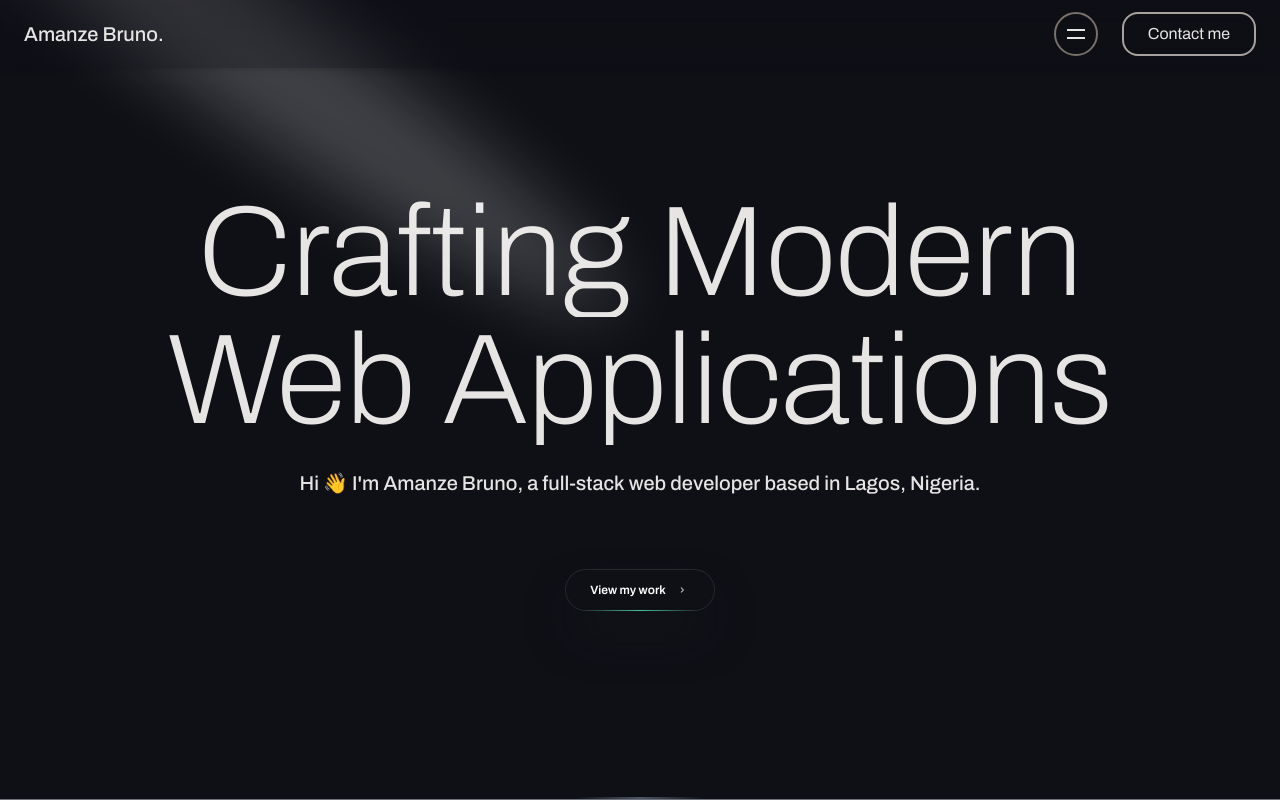
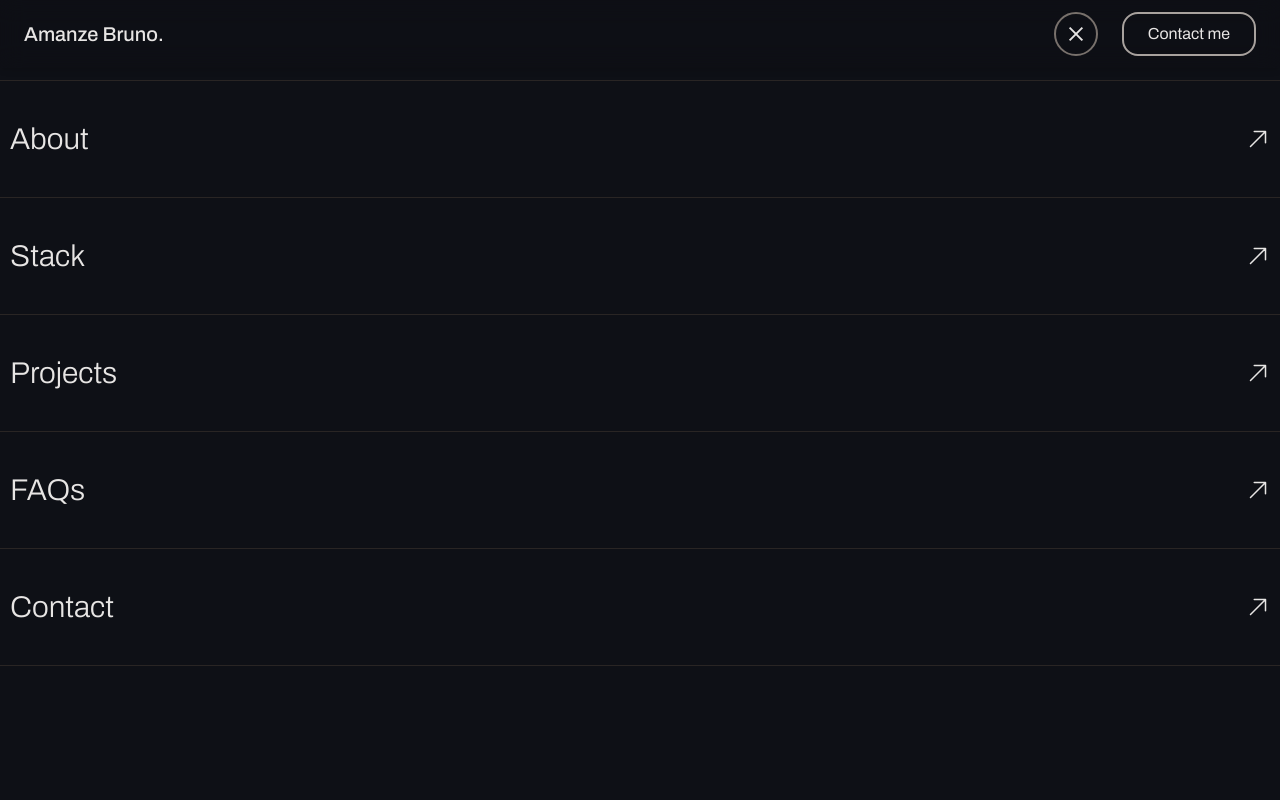
Before and after one commit to amanzecodes/port-v1, a Next.js app: page / in a window 1280 px wide. Both pictures are taken after a click on the element 1075 px from the left and 34 px from the top of the page. Shown: the top 800 px of the page. Built offline with nearby package versions, Linux system fonts and the light colour scheme.

Commit message:
port-v1 complete

```diff
--- a/src/app/components/Header.tsx
+++ b/src/app/components/Header.tsx
@@ -1,8 +1,151 @@
+"use client";
+import { motion, useAnimate } from "framer-motion";
+import { useEffect, useState } from "react";
+
+const navItems = [
+  {
+    label: "About",
+    href: "#about",
+  },
+  {
+    label: "Stack",
+    href: "#stack"
+  },
+  {
+    label: "Projects",
+    href: "#projects",
+  },
+  {
+    label: "FAQs",
+    href: "#faqs",
+  },
+  {
+    label: "Contact",
+    href: "#contact",
+  },
+];
+
 const Header = () => {
+  const [isOpen, setIsOpen] = useState(false);
+  const [topLineScope, topLineAnimate] = useAnimate();
+  const [bottomLineScope, bottomLineAnimate] = useAnimate();
+  const [navScope, navAnimate] = useAnimate()
+
+  useEffect(() => {
+    if (isOpen) {
+      topLineAnimate([
+        [
+          topLineScope.current,
+          {
+            translateY: 4,
+          },
+        ],
+        [
+          topLineScope.current,
+          {
+            rotate: 45,
+          },
+        ],
+      ]);
+      bottomLineAnimate([
+        [
+          bottomLineScope.current,
+          {
+            translateY: -4,
+          },
+        ],
+        [
+          bottomLineScope.current,
+          {
+            rotate: -45,
+          },
+        ],
+      ]);
+      navAnimate(navScope.current, {
+        height: "100%"
+      }, {
+        duration: 0.7
+      })
+    } else {
+      topLineAnimate([
+        [
+          topLineScope.current,
+          {
+            rotate: 0,
+          },
+        ],
+        [
+          topLineScope.current,
+          {
+            translateY: 0,
+          },
+        ],
+      ]);
+      bottomLineAnimate([
+        [
+          bottomLineScope.current,
+          {
+            rotate: 0,
+          },
+        ],
+        [
+          bottomLineScope.current,
+          {
+            translateY: 0,
+          },
+        ],
+      ]);
+      navAnimate(navScope.current, {
+       height: 0
+      },
+    {
+      duration: 0.4
+    })
+    }
+  }, [
+    isOpen,
+    topLineAnimate,
+    topLineScope,
+    bottomLineAnimate,
+    bottomLineScope,
+    navScope,
+    navAnimate
+  ]);
+
   return (
-    <header
-      className={`fixed top-0 left-0 w-full z-30 backdrop-blur-md bg-[#0e1016]/30 shadow-md transition-colors duration-300`}
+    <header>
+      <div className="fixed top-0 left-0 w-full h-0 overflow-hidden bg-[#0e1016] z-30" ref={navScope}>
+        <nav className="mt-20 flex flex-col">
+          {navItems.map(({ label, href }) => (
+            <a
+              href={href}
+              key={label}
+              className="border-t last:border-b border-stone-800 py-10 group/nav-item relative isolate"
+              onClick={() => {setIsOpen(false)}}
             >
+              <div className="container !max-w-full flex items-center justify-between">
+                <span className="text-3xl font-light group-hover/nav-item:pl-4 transition-all duration-500">{label}</span>
+                <svg
+                  xmlns="http://www.w3.org/2000/svg"
+                  fill="none"
+                  viewBox="0 0 24 24"
+                  strokeWidth="1.5"
+                  stroke="currentColor"
+                  className="size-6"
+                >
+                  <path
+                    strokeLinecap="round"
+                    strokeLinejoin="round"
+                    d="m4.5 19.5 15-15m0 0H8.25m11.25 0v11.25"
+                  />
+                </svg>
+              </div>
+              <div className="absolute w-full h-0 bg-[#212531] group-hover/nav-item:h-full transition-all duration-500 bottom-0 -z-10"></div>
+            </a>
+          ))}
+        </nav>
+      </div>
+      <div className="fixed top-0 left-0 w-full z-40 backdrop-blur-md bg-[#0e1016]/30 shadow-md transition-colors duration-300">
         <div className="flex items-center justify-between w-full mx-auto px-4 sm:px-6 py-3">
           <a
             href="/"
@@ -11,7 +154,10 @@ const Header = () => {
             Amanze Bruno.
           </a>
           <div className="flex flex-row gap-6 items-center">
-          <div className="border-2 rounded-full p-2 cursor-pointer hover:bg-[#212531] hover:text-stone-200 transition-all duration-500 border-stone-500 text-stone-200">
+            <div
+              className="border-2 rounded-full p-2 cursor-pointer hover:bg-[#212531] hover:text-stone-200 transition-all duration-500 border-stone-500 text-stone-200"
+              onClick={() => setIsOpen(!isOpen)}
+            >
               <svg
                 xmlns="http://www.w3.org/2000/svg"
                 width="24"
@@ -19,8 +165,28 @@ const Header = () => {
                 viewBox="0 0 24 24"
                 fill="none"
               >
-              <rect x="3" y="15" width="18" height="2" fill="currentColor" />
-              <rect x="3" y="7" width="18" height="2" fill="currentColor" />
+                <motion.rect
+                  x="3"
+                  y="7"
+                  width="18"
+                  height="2"
+                  fill="currentColor"
+                  ref={topLineScope}
+                  style={{
+                    transformOrigin: "12px 8px",
+                  }}
+                />
+                <motion.rect
+                  x="3"
+                  y="15"
+                  ref={bottomLineScope}
+                  width="18"
+                  height="2"
+                  fill="currentColor"
+                  style={{
+                    transformOrigin: "12px 16px",
+                  }}
+                />
               </svg>
             </div>
             <div className="hidden md:flex justify-center items-center">
@@ -33,6 +199,7 @@ const Header = () => {
             </div>
           </div>
         </div>
+      </div>
     </header>
   );
 };
--- a/src/app/components/Hero.tsx
+++ b/src/app/components/Hero.tsx
@@ -2,7 +2,6 @@
 import React, { useEffect } from "react";
 import SplitType from "split-type";
 import { useAnimate, motion, stagger } from "framer-motion";
-import { BackgroundLines } from "./ui/background-lines";
 import { Spotlight } from "./ui/Spotlight";
 
 const Hero = () => {
@@ -35,21 +34,22 @@ const Hero = () => {
              border-b border-gray-300/50 before:absolute before:bottom-0 before:left-1/2 before:w-32 before:h-[2px]
              before:bg-gradient-to-r before:from-transparent before:via-gray-600 before:to-transparent before:-translate-x-1/2"
     >
-      <div className="w-full max-w-6xl container">
+      <div className="w-full container">
         <Spotlight
           className="absolute-top-40 left-0 md:-top-20 md:left-60"
           fill="white"
         />
         <div className="flex items-center justify-center w-full flex-col px-4">
+          <div className="max-w-5xl sm:flex justify-center items-center">
           <motion.h1
             initial={{ opacity: 0 }}
             animate={{ opacity: 1 }}
             ref={titleScope}
-            className="text-5xl md:text-7xl lg:text-9xl font-extralight leading-tight text-stone-200"
+            className="text-4xl md:text-7xl lg:text-8xl font-extralight leading-tight text-stone-200"
           >
             Crafting Modern Web <span>Applications</span>
           </motion.h1>
-
+          </div>
           <motion.p
             initial={{ opacity: 0 }}
             animate={{ opacity: 1 }}
--- a/src/app/components/Stack.tsx
+++ b/src/app/components/Stack.tsx
@@ -13,7 +13,7 @@ export default function CallToAction() {
   }, [isHovered, animate]);
 
   return (
-    <section className="py-16" ref={scope}>
+    <section id="stack" className="py-16" ref={scope}>
       <div className="flex w-full justify-center items-center py-6">
         <h1 className="text-4xl md:text-5xl lg:text-6xl font-thin">My Tech Stack</h1>
       </div>
--- a/src/app/layout.tsx
+++ b/src/app/layout.tsx
@@ -26,8 +26,6 @@ export default function RootLayout({
       <body
         className={`antialiased ${archivo.variable} font-sans bg-[#0e1016] text-stone-200`}
       >
-
-
         {children}
 
       </body>
```
Lines whose indentation alone changed are shown as unchanged.
